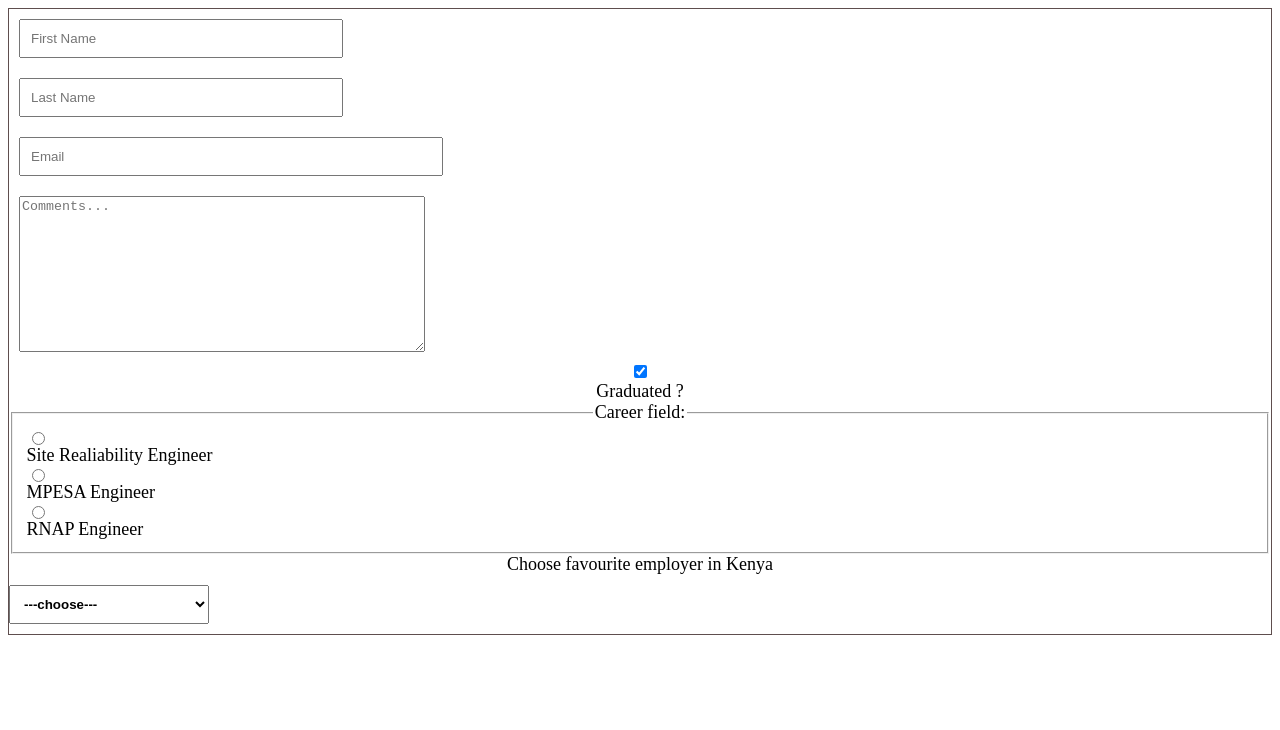
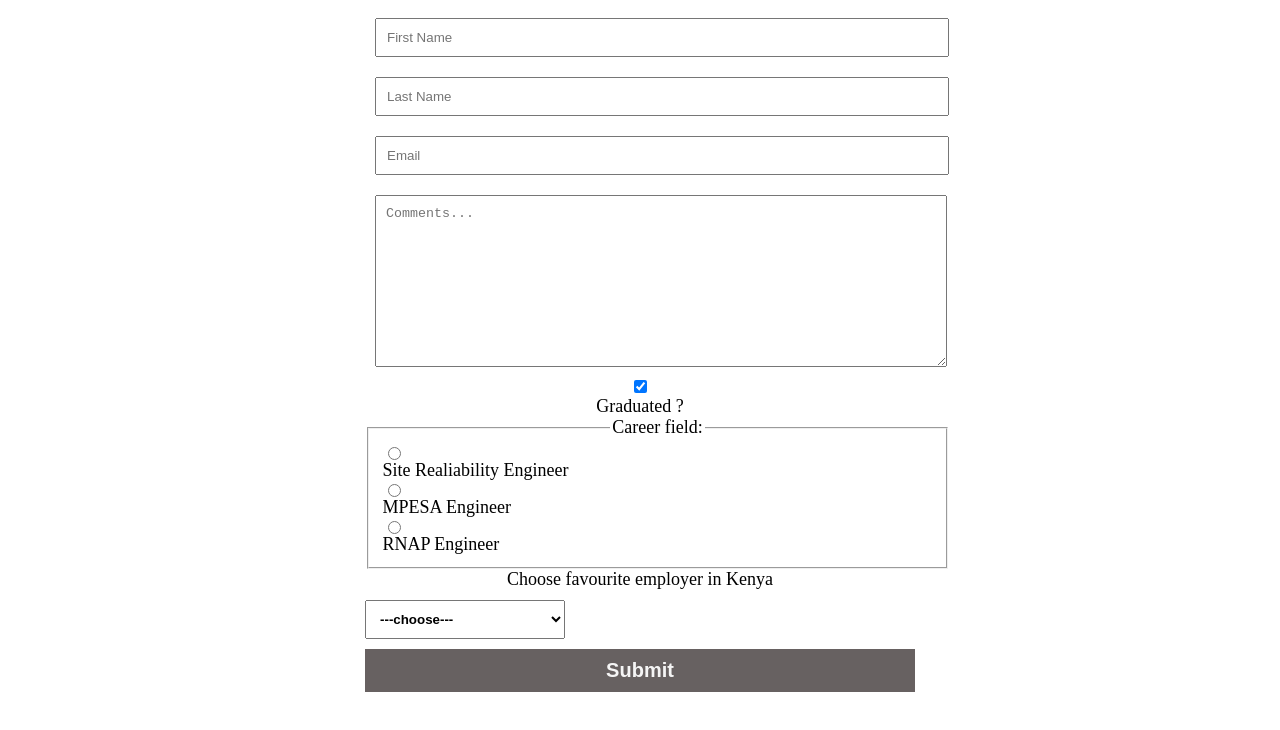
Before and after one commit to joshuaombasa/React-Forms-Learning, a React (Vite) app: page / in a window 1280 px wide. Shown: the top 730 px of the page. Built offline with nearby package versions, Linux system fonts and the light colour scheme.

Commit message:
updated styling

```diff
--- a/src/App.css
+++ b/src/App.css
@@ -1,5 +1,5 @@
 #root {
-  max-width: 1280px;
+  max-width: 550px;
   margin: 0 auto;
   text-align: center;
 }
@@ -8,23 +8,24 @@
   display: flex;
   flex-direction: column;
   font-size: 18px;
-  border: 1px solid rgb(94, 78, 78);
+
 }
 
 .test-form input[type="text"] {
-  width: 300px;
+  width: 100%;
   padding: 10px;
   margin: 10px;
 }
 
 .test-form input[type="email"] {
-  width: 400px;
+  width:100%;
   padding: 10px;
   margin: 10px;
 }
 
 textarea {
-  width: 400px;
+  width: 100%;
+  padding: 10px;
   margin: 10px;
 }
 
@@ -36,6 +37,7 @@ fieldset {
   display: flex;
   flex-direction: column;
   align-items: flex-start;
+  width: 100%;
 }
 
 .favourite-employer {
@@ -44,3 +46,12 @@ fieldset {
   padding: 10px;
   font-weight: bold;
 }
+
+button {
+  padding: 10px;
+  border: none;
+  color: whitesmoke;
+  background-color: rgb(103, 97, 97);
+  font-size: 20px;
+  font-weight: bold;
+}
--- a/src/App.jsx
+++ b/src/App.jsx
@@ -117,6 +117,8 @@ function App() {
           <option value="Jubilee Insurance">Jubilee Insurance</option>
           <option value="Andela">Andela</option>
         </select>
+
+        <button>Submit</button>
       </form>
     </div>
   )
```
